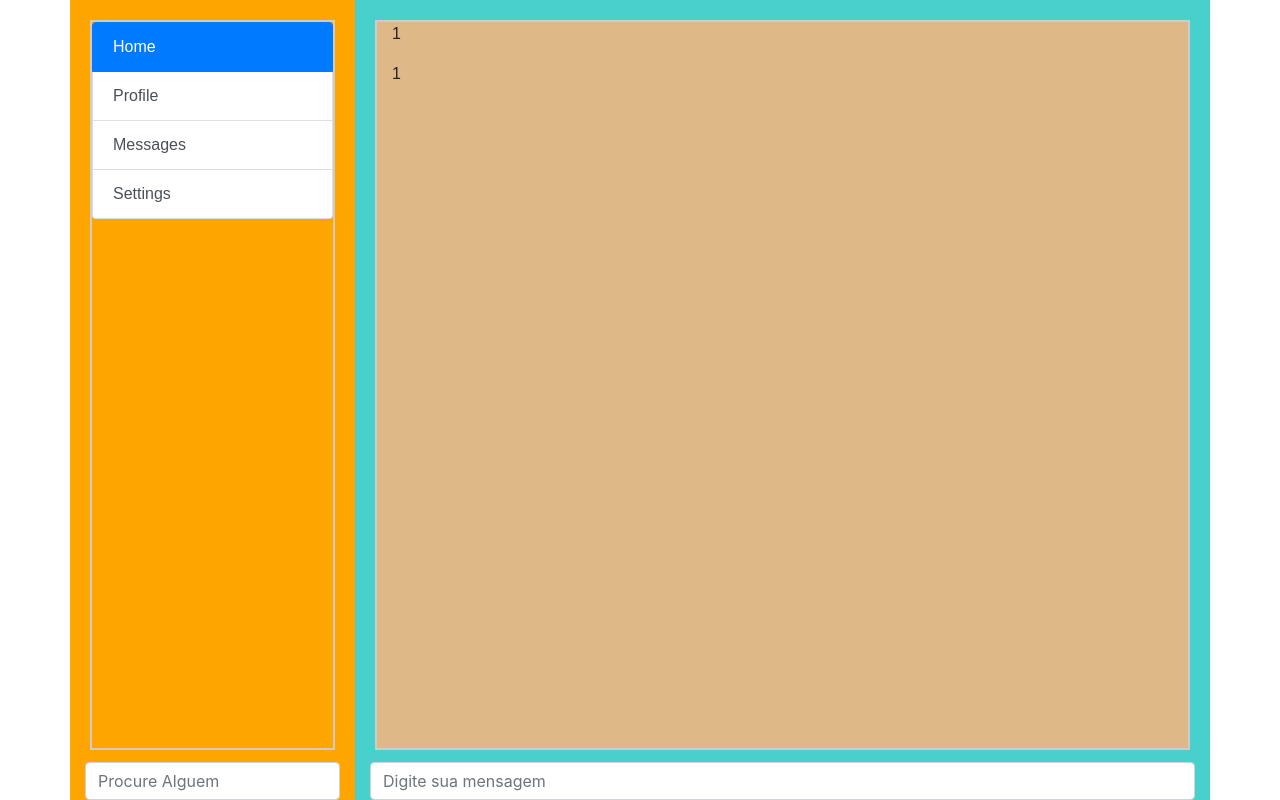
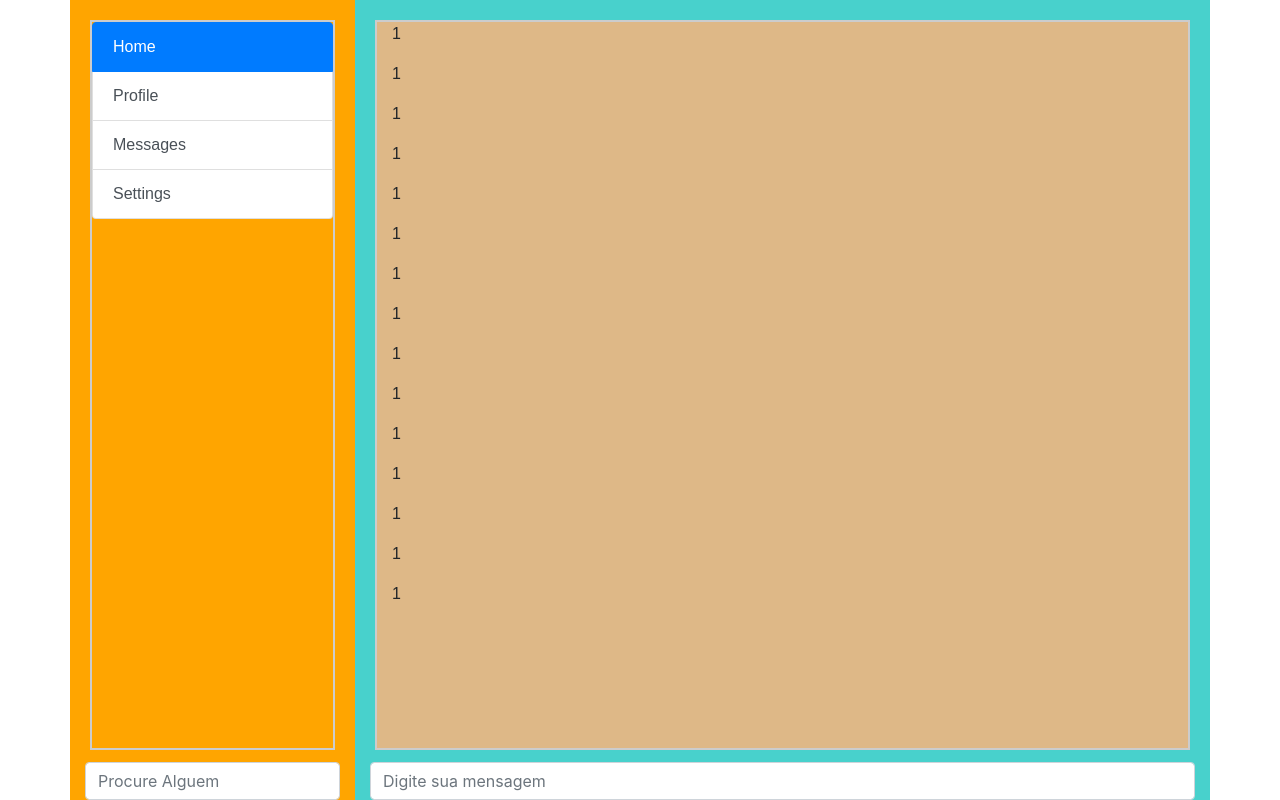
Before and after one commit to AleffBruno/chatImproved, a plain HTML site: page public/index.html in a window 1280 px wide. Drawn offline with nearby package versions, Linux system fonts and the light colour scheme.

Commit message:
Implementing scroll_LogMessages always on ending page

```diff
--- a/public/index.html
+++ b/public/index.html
@@ -36,6 +36,19 @@
                         <div class="tab-pane fade show active" id="list-home" role="tabpanel" aria-labelledby="list-home-list">
                             <p>1</p>
                             <p>1</p>
+                            <p>1</p>
+                            <p>1</p>
+                            <p>1</p>
+                            <p>1</p>
+                            <p>1</p>
+                            <p>1</p>
+                            <p>1</p>
+                            <p>1</p>
+                            <p>1</p>
+                            <p>1</p>
+                            <p>1</p>
+                            <p>1</p>
+                            <p>1</p>
                         </div>
                         <div class="tab-pane fade" id="list-profile" role="tabpanel" aria-labelledby="list-profile-list">
                             2
--- a/public/index.js
+++ b/public/index.js
@@ -12,9 +12,8 @@
 
 function updateScrollToBottom()
 {
-    $( document ).ready(function() {
-        console.log( "ready!" );
-    });
+    //HINT : https://api.jquery.com/change/ or css scroll aways on final
+    //var elmnt = document.getElementById("divMessagesBox").scrollTop = 99999999999999;
     //console.log("a");
     $('#divMessagesBox').scrollTop(99999999999);
 }
```
